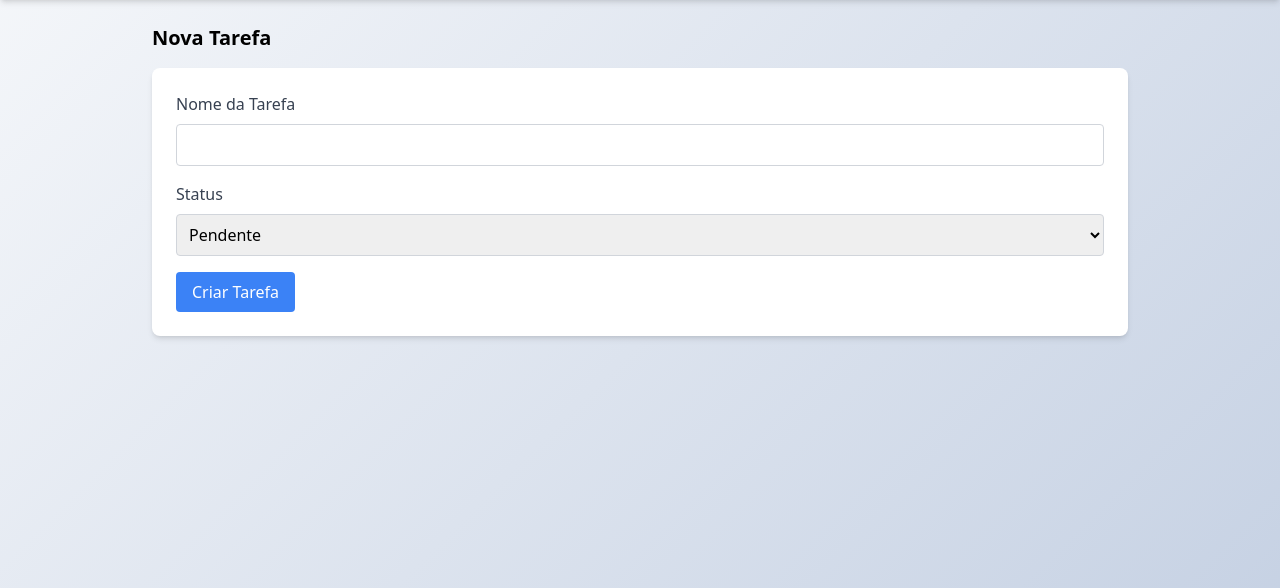
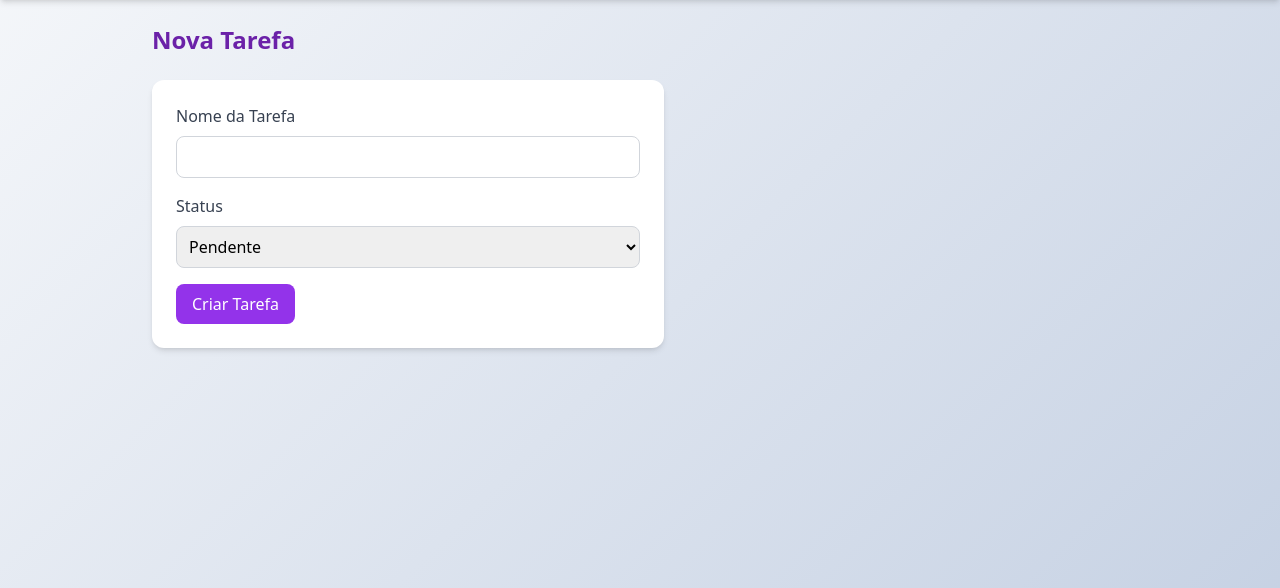
Before and after one commit to pjaneri300/RECUPERA--O-FLASK, a Flask app: page /nova_tarefa/1 in a window 1280 px wide. Shown: the part 60-648 px from the top of the page. Run offline with Flask 3, Linux system fonts and the light colour scheme; some libraries are stand-ins or nearby versions.

Commit message:
nova_tarefa.html

```diff
--- a/templates/nova_tarefa.html
+++ b/templates/nova_tarefa.html
@@ -3,25 +3,25 @@
 {% block title %}Nova Tarefa{% endblock %}
 
 {% block content %}
-    <h2 class="text-xl font-semibold mb-4">Nova Tarefa</h2>
-    <form method="POST" class="bg-white p-6 rounded-lg shadow-md">
+    <h2 class="text-2xl font-bold text-purple-800 mb-6">Nova Tarefa</h2>
+    <form method="POST" class="bg-white p-6 rounded-xl shadow-md max-w-lg">
         <div class="mb-4">
             <label for="nome" class="block text-gray-700 font-medium mb-2">Nome da Tarefa</label>
             <input type="text" id="nome" name="nome"
-                   class="w-full border border-gray-300 p-2 rounded focus:outline-none focus:ring-2 focus:ring-blue-500"
+                   class="w-full border border-gray-300 p-2 rounded-lg focus:outline-none focus:ring-2 focus:ring-purple-500"
                    required>
         </div>
         <div class="mb-4">
             <label for="status" class="block text-gray-700 font-medium mb-2">Status</label>
             <select id="status" name="status"
-                    class="w-full border border-gray-300 p-2 rounded focus:outline-none focus:ring-2 focus:ring-blue-500">
+                    class="w-full border border-gray-300 p-2 rounded-lg focus:outline-none focus:ring-2 focus:ring-purple-500">
                 <option value="Pendente">Pendente</option>
                 <option value="Em Andamento">Em Andamento</option>
                 <option value="Concluído">Concluído</option>
             </select>
         </div>
         <button type="submit"
-                class="bg-blue-500 text-white px-4 py-2 rounded hover:bg-blue-600">
+                class="bg-purple-600 text-white px-4 py-2 rounded-lg hover:bg-purple-700">
             Criar Tarefa
         </button>
     </form>
```
